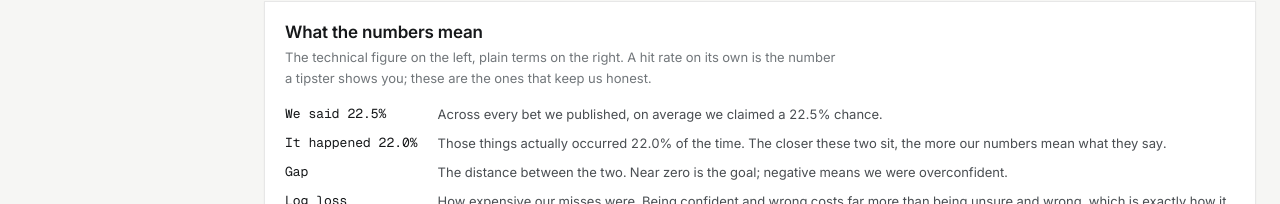
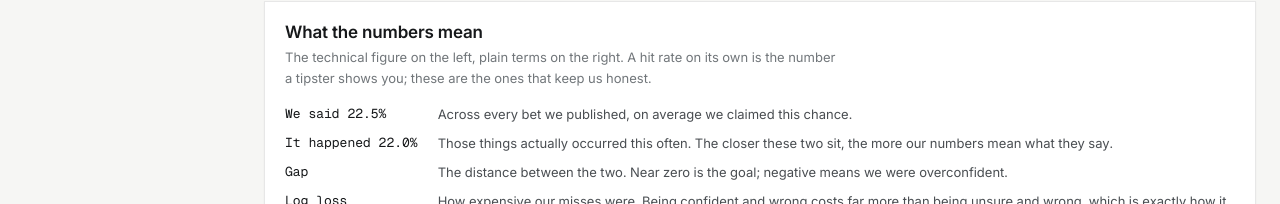
Before and after one commit to frogenheimer/foulgorithm, a Next.js app in the folder site/: page /record in a window 1280 px wide. Shown: the part 1493-1697 px from the top of the page. Built offline with nearby package versions, Linux system fonts and the light colour scheme.

Commit message:
The record glossary quotes the live figures, never stale examples

```diff
--- a/site/app/record/page.tsx
+++ b/site/app/record/page.tsx
@@ -134,11 +134,11 @@ export default function Record() {
         subtitle="The technical figure on the left, plain terms on the right. A hit rate on its own is the number a tipster shows you; these are the ones that keep us honest."
       >
         <dl className={t.twin}>
-          <dt>We said 22.5%</dt>
-          <dd>Across every bet we published, on average we claimed a 22.5% chance.</dd>
-          <dt>It happened 22.0%</dt>
-          <dd>Those things actually occurred 22.0% of the time. The closer these two
-          sit, the more our numbers mean what they say.</dd>
+          <dt>We said {pct(house.claimed)}</dt>
+          <dd>Across every bet we published, on average we claimed this chance.</dd>
+          <dt>It happened {pct(house.actual)}</dt>
+          <dd>Those things actually occurred this often. The closer these two sit,
+          the more our numbers mean what they say.</dd>
           <dt>Gap</dt>
           <dd>The distance between the two. Near zero is the goal; negative means we
           were overconfident.</dd>
```
